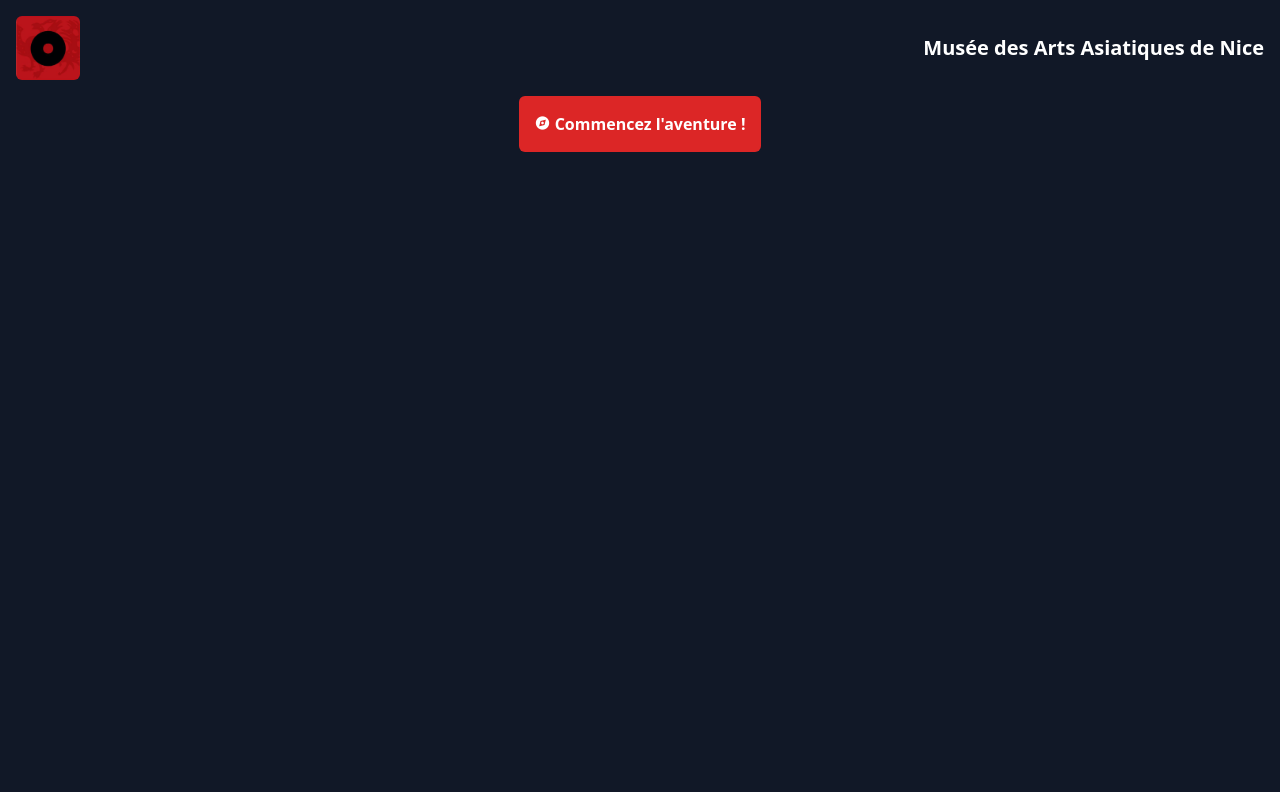
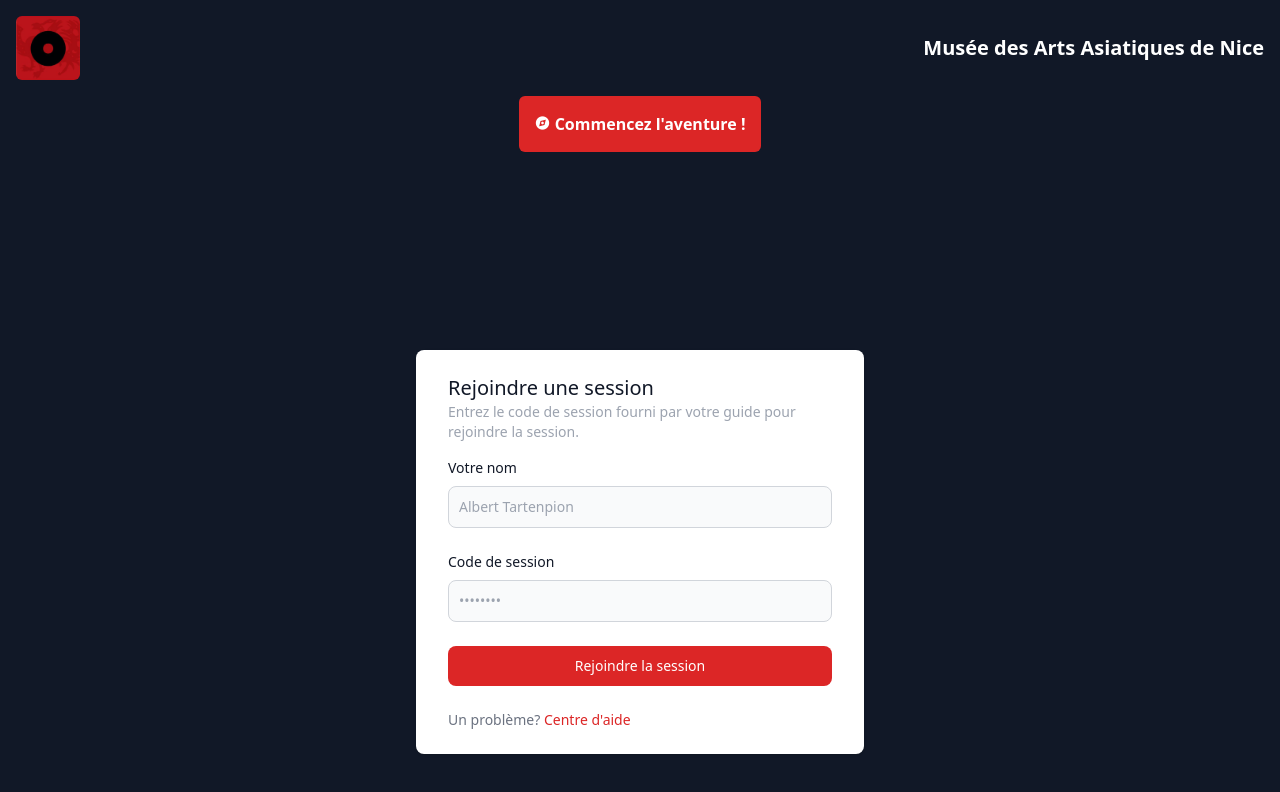
Before and after one commit to Neeptossss/ArtExplore, a Nuxt app in the folder frontend/: page / in a window 1280 px wide. Shown: the top 792 px of the page. Built offline with nearby package versions, Linux system fonts and the light colour scheme.

Commit message:
Adding modal

```diff
--- /dev/null
+++ b/frontend/components/Modal.vue
@@ -0,0 +1,26 @@
+<template>
+<div id="authentication-modal" tabindex="-1" aria-hidden="true" class="fixed z-50 w-full p-4 overflow-x-hidden overflow-y-auto h-modal md:h-full flex items-center justify-center">
+    <div class="relative w-full h-full max-w-md md:h-auto">
+        <div class="relative bg-white rounded-lg shadow">
+            <div class="px-6 py-6 lg:px-8">
+                <h3 class="text-xl font-medium text-gray-900">Rejoindre une session</h3>
+                <p class="text-sm text-gray-400 mb-4"> Entrez le code de session fourni par votre guide pour rejoindre la session. </p>
+                <form class="space-y-6" action="#">
+                    <div>
+                        <label for="name" class="block mb-2 text-sm font-medium text-gray-900">Votre nom</label>
+                        <input type="text" name="name" id="name" class="bg-gray-50 border border-gray-300 text-gray-900 text-sm rounded-lg focus:ring-red-500 focus:border-red-500 block w-full p-2.5" placeholder="Albert Tartenpion" required>
+                    </div>
+                    <div>
+                        <label for="session-code" class="block mb-2 text-sm font-medium text-gray-900">Code de session</label>
+                        <input type="password" name="session-code" id="session-code" placeholder="••••••••" class="bg-gray-50 border border-gray-300 text-gray-900 text-sm rounded-lg focus:ring-red-500 focus:border-red-500 block w-full p-2.5" required>
+                    </div>
+                    <button type="submit" class="w-full text-white bg-red-600 hover:bg-red-800 focus:ring-4 focus:outline-none focus:ring-red-300 font-medium rounded-lg text-sm px-5 py-2.5 text-center">Rejoindre la session</button>
+                    <div class="text-sm font-medium text-gray-500">
+                        Un problème? <a href="#" class="text-red-600 hover:underline">Centre d'aide</a>
+                    </div>
+                </form>
+            </div>
+        </div>
+    </div>
+</div>
+</template>
--- a/frontend/pages/index.vue
+++ b/frontend/pages/index.vue
@@ -6,7 +6,7 @@
         <i class="bx bxs-compass"></i> Commencez l'aventure !
       </button>
     </div>
-    <Tutorial />
+    <Modal />
   </div>
 </template>
 
```
